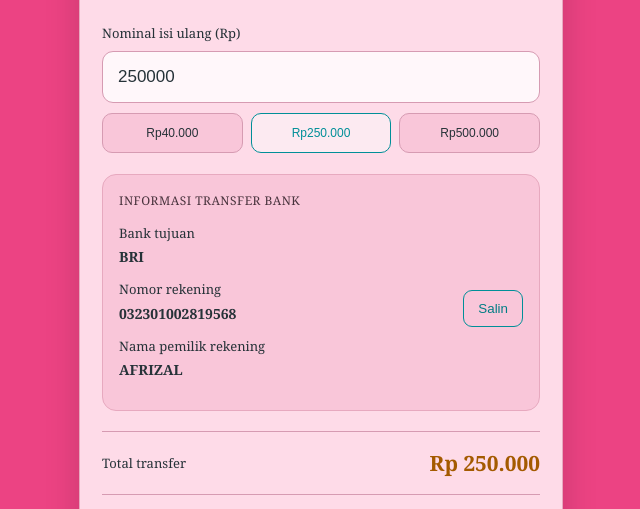
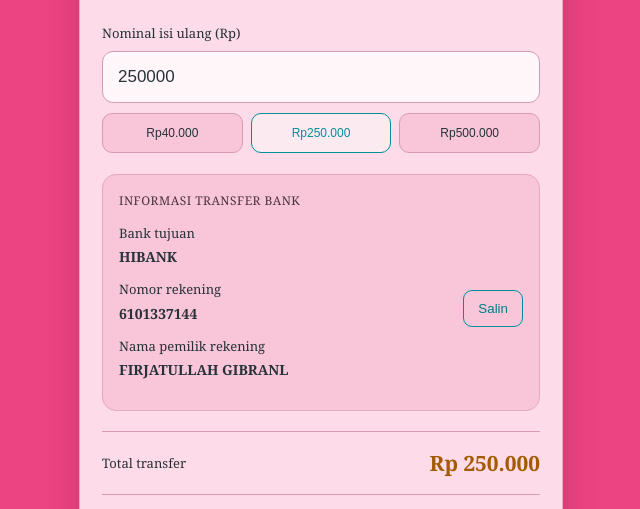
Before and after one commit to mrvinprntn-bot/isiulangastroqoradigital, a plain HTML site: page index.html in a window 1280 px wide. Shown: the part 242-751 px from the top of the page, without its empty margins (319-959 px from the left). Drawn offline with Linux system fonts and the light colour scheme.

Commit message:
Add files via upload

```diff
--- a/index.html
+++ b/index.html
@@ -257,20 +257,20 @@ input:focus { border-color: #D64D83; }
 
         <div class="bank-info">
             Bank tujuan
-            <strong>BRI</strong>
+            <strong>HIBANK</strong>
         </div>
 
         <div class="account-row">
             <div class="bank-info">
                 Nomor rekening
-                <strong id="rekening">032301002819568</strong>
+                <strong id="rekening">6101337144</strong>
             </div>
             <button class="copy-btn" onclick="copyRekening()">Salin</button>
         </div>
 
         <div class="bank-info">
             Nama pemilik rekening
-            <strong>AFRIZAL</strong>
+            <strong>FIRJATULLAH GIBRANL</strong>
         </div>
     </section>
 
```
